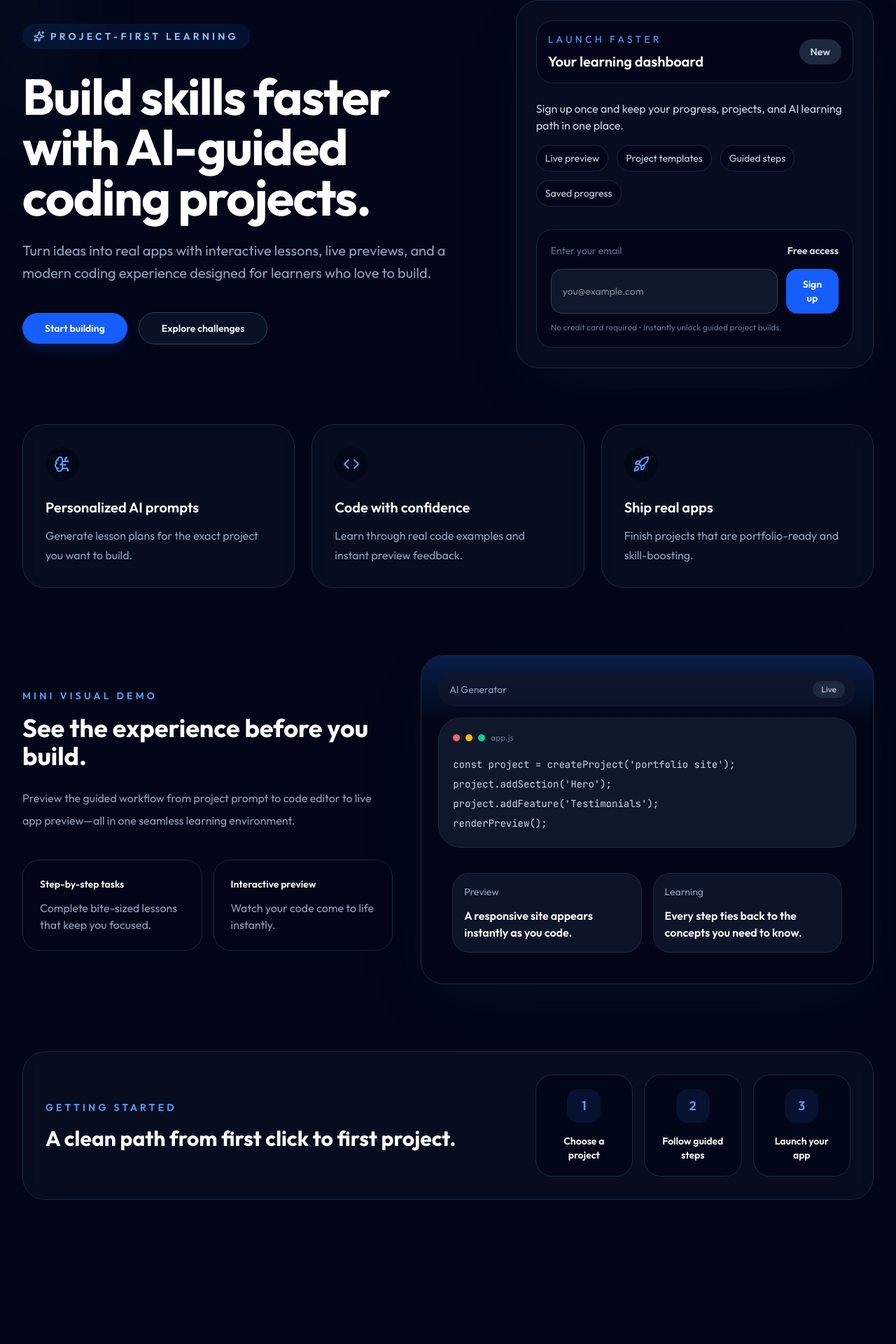
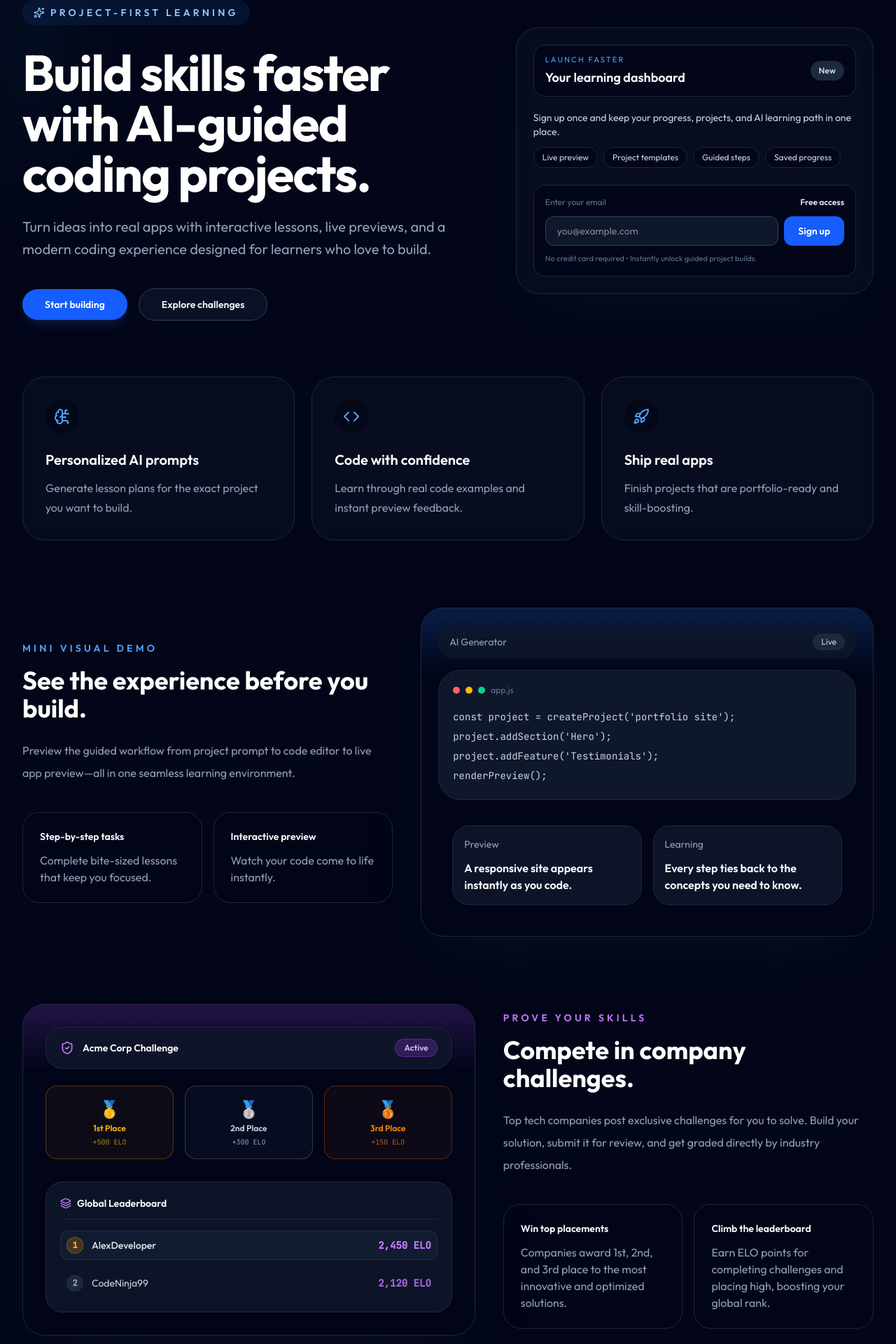
Before and after one commit to Jaeheek0319/CoChallenge, a React (Vite) app: page / in a window 1280 px wide. Shown: the part 161-2081 px from the top of the page at 70% size. Before the commit the page ends 2003 px from the top, so only its background shows below. Built offline with nearby package versions, Linux system fonts and the light colour scheme; no server answers.

Commit message:
fixed homepage ui

```diff
--- a/src/pages/Home.tsx
+++ b/src/pages/Home.tsx
@@ -43,41 +43,41 @@ export function Home() {
           </motion.div>
 
           <motion.div initial={{ opacity: 0, y: 16 }} animate={{ opacity: 1, y: 0 }} transition={{ duration: 0.5, delay: 0.1 }}>
-            <div className="rounded-[2rem] border border-slate-800 bg-slate-900/70 p-7 shadow-[0_32px_80px_-42px_rgba(15,23,42,0.8)] glass-panel">
-              <div className="flex items-center justify-between gap-4 rounded-3xl border border-slate-800 bg-slate-950/90 px-4 py-4">
+            <div className="rounded-[2rem] border border-slate-800 bg-slate-900/70 p-6 shadow-[0_32px_80px_-42px_rgba(15,23,42,0.8)] glass-panel">
+              <div className="flex items-center justify-between gap-4 rounded-2xl border border-slate-800 bg-slate-950/90 px-4 py-3">
                 <div>
-                  <p className="text-sm uppercase tracking-[0.3em] text-blue-400">Launch faster</p>
-                  <p className="mt-2 text-xl font-semibold text-white">Your learning dashboard</p>
+                  <p className="text-[11px] uppercase tracking-[0.2em] text-blue-400">Launch faster</p>
+                  <p className="mt-1 text-lg font-semibold text-white">Your learning dashboard</p>
                 </div>
-                <span className="rounded-full bg-slate-800 px-4 py-2 text-sm font-semibold text-slate-300">New</span>
+                <span className="rounded-full bg-slate-800 px-3 py-1.5 text-xs font-semibold text-slate-300">New</span>
               </div>
 
-              <div className="mt-6 space-y-4 text-slate-300">
+              <div className="mt-5 space-y-3 text-slate-300 text-sm">
                 <p>Sign up once and keep your progress, projects, and AI learning path in one place.</p>
-                <div className="flex flex-wrap gap-3">
-                  <span className="rounded-full border border-slate-800 bg-slate-950/90 px-3 py-2 text-sm text-slate-300">Live preview</span>
-                  <span className="rounded-full border border-slate-800 bg-slate-950/90 px-3 py-2 text-sm text-slate-300">Project templates</span>
-                  <span className="rounded-full border border-slate-800 bg-slate-950/90 px-3 py-2 text-sm text-slate-300">Guided steps</span>
-                  <span className="rounded-full border border-slate-800 bg-slate-950/90 px-3 py-2 text-sm text-slate-300">Saved progress</span>
+                <div className="flex flex-wrap gap-2">
+                  <span className="rounded-full border border-slate-800 bg-slate-950/90 px-3 py-1.5 text-xs text-slate-300">Live preview</span>
+                  <span className="rounded-full border border-slate-800 bg-slate-950/90 px-3 py-1.5 text-xs text-slate-300">Project templates</span>
+                  <span className="rounded-full border border-slate-800 bg-slate-950/90 px-3 py-1.5 text-xs text-slate-300">Guided steps</span>
+                  <span className="rounded-full border border-slate-800 bg-slate-950/90 px-3 py-1.5 text-xs text-slate-300">Saved progress</span>
                 </div>
               </div>
 
-              <div className="mt-8 rounded-[1.5rem] border border-slate-800 bg-slate-950/90 p-5">
-                <div className="flex items-center justify-between text-sm text-slate-500">
+              <div className="mt-6 rounded-2xl border border-slate-800 bg-slate-950/90 p-4">
+                <div className="flex items-center justify-between text-xs text-slate-500">
                   <span>Enter your email</span>
                   <span className="font-semibold text-slate-200">Free access</span>
                 </div>
-                <div className="mt-4 flex flex-col gap-3 sm:flex-row">
+                <div className="mt-3 flex flex-col gap-2 sm:flex-row">
                   <input
                     type="email"
                     placeholder="you@example.com"
-                    className="w-full rounded-2xl border border-slate-700 bg-slate-900 px-4 py-3 text-sm text-slate-100 outline-none focus:border-blue-500 focus:ring-2 focus:ring-blue-500/20"
+                    className="w-full rounded-xl border border-slate-700 bg-slate-900 px-4 py-2.5 text-sm text-slate-100 outline-none focus:border-blue-500 focus:ring-2 focus:ring-blue-500/20"
                   />
-                  <button className="rounded-2xl bg-blue-600 px-5 py-3 text-sm font-semibold text-white hover:bg-blue-500 transition-colors">
+                  <button className="rounded-xl bg-blue-600 px-5 py-2.5 text-sm font-semibold text-white hover:bg-blue-500 transition-colors whitespace-nowrap">
                     Sign up
                   </button>
                 </div>
-                <p className="mt-3 text-xs text-slate-500">No credit card required • Instantly unlock guided project builds.</p>
+                <p className="mt-2.5 text-[11px] text-slate-500">No credit card required • Instantly unlock guided project builds.</p>
               </div>
             </div>
           </motion.div>
@@ -161,6 +161,82 @@ renderPreview();`}</code></pre>
           </div>
         </motion.section>
 
+        <motion.section initial={{ opacity: 0, y: 24 }} animate={{ opacity: 1, y: 0 }} transition={{ delay: 0.17, duration: 0.5 }} className="mt-24 grid gap-10 lg:grid-cols-[1.1fr_0.9fr] items-center">
+          <div className="order-2 lg:order-1 relative overflow-hidden rounded-[2rem] border border-slate-800 bg-slate-950/80 p-8 shadow-[0_30px_80px_-40px_rgba(15,23,42,0.9)]">
+            <div className="absolute inset-x-0 top-0 h-24 bg-gradient-to-b from-purple-500/20 to-transparent" />
+            <div className="relative grid gap-6">
+              <div className="flex items-center justify-between rounded-3xl bg-slate-900/80 px-5 py-4 text-sm text-slate-300 border border-slate-800 shadow-sm">
+                <div className="flex items-center gap-3">
+                  <ShieldCheck className="h-5 w-5 text-purple-400" />
+                  <span className="font-semibold text-white">Acme Corp Challenge</span>
+                </div>
+                <span className="rounded-full bg-purple-500/20 text-purple-300 px-3 py-1 text-xs font-semibold border border-purple-500/30">Active</span>
+              </div>
+
+              <div className="grid gap-4 sm:grid-cols-3">
+                 <div className="rounded-2xl border border-amber-500/30 bg-amber-500/5 p-4 flex flex-col items-center justify-center text-center">
+                   <span className="text-2xl mb-1">🥇</span>
+                   <p className="text-xs font-semibold text-amber-400">1st Place</p>
+                   <p className="mt-1 text-[10px] text-amber-400/70 font-mono">+500 ELO</p>
+                 </div>
+                 <div className="rounded-2xl border border-slate-400/30 bg-slate-400/5 p-4 flex flex-col items-center justify-center text-center">
+                   <span className="text-2xl mb-1">🥈</span>
+                   <p className="text-xs font-semibold text-slate-300">2nd Place</p>
+                   <p className="mt-1 text-[10px] text-slate-400 font-mono">+300 ELO</p>
+                 </div>
+                 <div className="rounded-2xl border border-orange-500/30 bg-orange-500/5 p-4 flex flex-col items-center justify-center text-center">
+                   <span className="text-2xl mb-1">🥉</span>
+                   <p className="text-xs font-semibold text-orange-400">3rd Place</p>
+                   <p className="mt-1 text-[10px] text-orange-400/70 font-mono">+150 ELO</p>
+                 </div>
+              </div>
+
+              <div className="rounded-3xl border border-slate-800 bg-slate-900/90 p-5 mt-2 shadow-sm">
+                <div className="flex items-center justify-between mb-4 pb-3 border-b border-slate-800/80">
+                   <p className="text-sm font-semibold text-white flex items-center gap-2">
+                     <Layers className="h-4 w-4 text-purple-400" />
+                     Global Leaderboard
+                   </p>
+                </div>
+                <div className="space-y-3">
+                  <div className="flex items-center justify-between text-sm p-2 rounded-xl bg-slate-800/40 border border-slate-700/50">
+                    <div className="flex items-center gap-3">
+                      <span className="flex items-center justify-center h-6 w-6 rounded-full bg-amber-500/20 text-amber-400 font-mono text-xs font-bold border border-amber-500/30">1</span>
+                      <span className="text-slate-200 font-medium">AlexDeveloper</span>
+                    </div>
+                    <span className="text-purple-400 font-mono font-semibold">2,450 ELO</span>
+                  </div>
+                  <div className="flex items-center justify-between text-sm p-2 rounded-xl border border-transparent">
+                    <div className="flex items-center gap-3">
+                      <span className="flex items-center justify-center h-6 w-6 rounded-full bg-slate-800 text-slate-400 font-mono text-xs font-bold">2</span>
+                      <span className="text-slate-300">CodeNinja99</span>
+                    </div>
+                    <span className="text-purple-400/80 font-mono font-semibold">2,120 ELO</span>
+                  </div>
+                </div>
+              </div>
+            </div>
+          </div>
+
+          <div className="order-1 lg:order-2">
+            <p className="text-sm font-semibold uppercase tracking-[0.3em] text-purple-400">Prove Your Skills</p>
+            <h2 className="mt-4 text-3xl font-bold text-white sm:text-4xl">Compete in company challenges.</h2>
+            <p className="mt-6 text-slate-400 leading-8">
+              Top tech companies post exclusive challenges for you to solve. Build your solution, submit it for review, and get graded directly by industry professionals.
+            </p>
+            <div className="mt-10 grid gap-4 sm:grid-cols-2">
+              <div className="rounded-3xl border border-slate-800 bg-slate-950/80 p-6 transition-colors hover:border-purple-500/50">
+                <p className="text-sm font-semibold text-white">Win top placements</p>
+                <p className="mt-3 text-slate-400">Companies award 1st, 2nd, and 3rd place to the most innovative and optimized solutions.</p>
+              </div>
+              <div className="rounded-3xl border border-slate-800 bg-slate-950/80 p-6 transition-colors hover:border-purple-500/50">
+                <p className="text-sm font-semibold text-white">Climb the leaderboard</p>
+                <p className="mt-3 text-slate-400">Earn ELO points for completing challenges and placing high, boosting your global rank.</p>
+              </div>
+            </div>
+          </div>
+        </motion.section>
+
         <motion.section initial={{ opacity: 0, y: 20 }} animate={{ opacity: 1, y: 0 }} transition={{ delay: 0.18, duration: 0.5 }} className="mt-24 rounded-[2rem] border border-slate-800 bg-slate-900/70 p-8 glass-panel">
           <div className="grid gap-6 lg:grid-cols-[1.2fr_0.8fr] items-center">
             <div>
```
